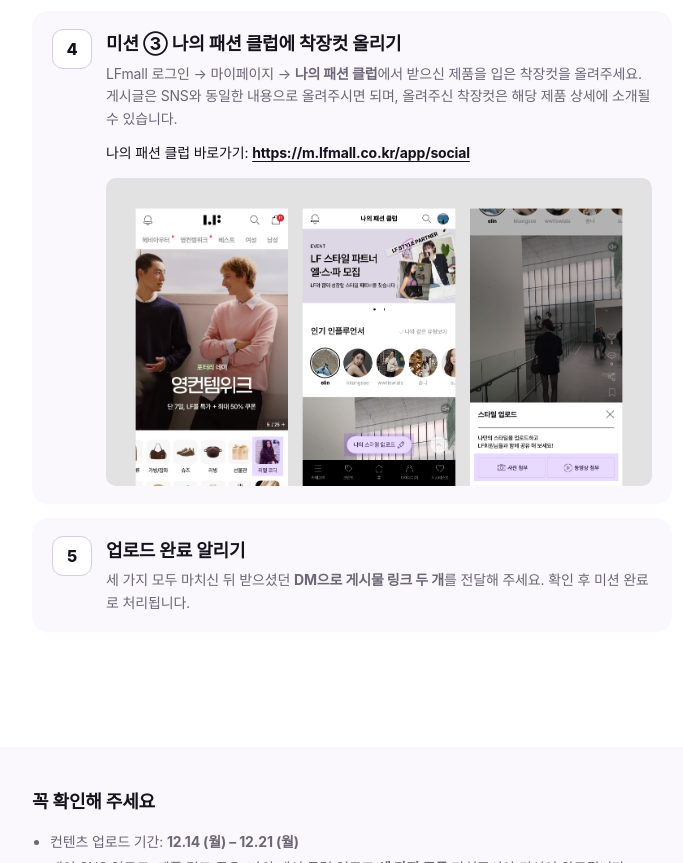
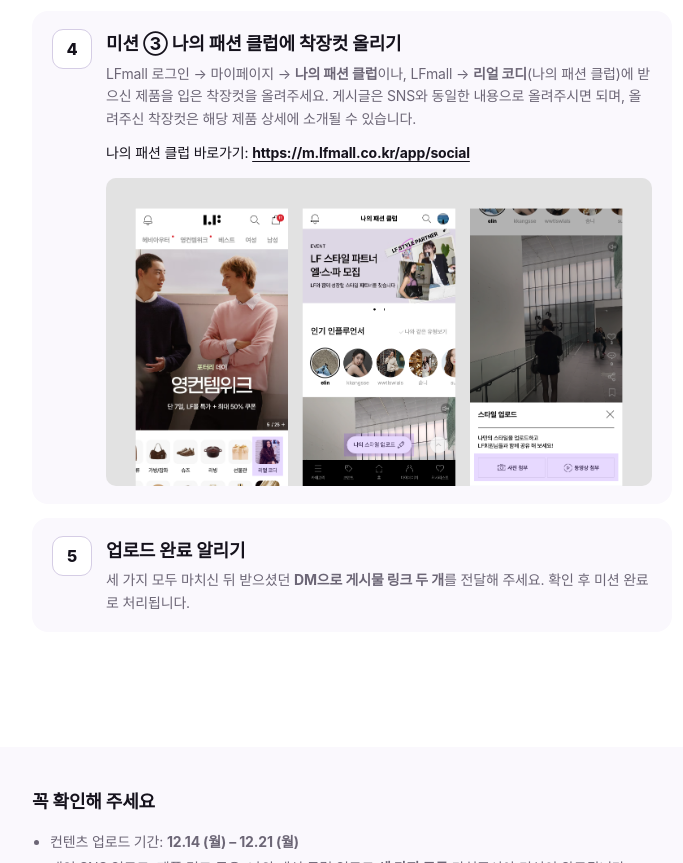
Before and after one commit to syleelfcorp/lfstylepick, a plain HTML site: page guide-2.html in a window 1280 px wide. Shown: the part 838-1701 px from the top of the page, without its empty margins (288-971 px from the left). Drawn offline with Linux system fonts and the light colour scheme; a web font is replaced by a local one.

Commit message:
안내서: 리얼 코디 경로를 나란히 적는다
나의 패션 클럽으로 가는 길이 두 가지라 둘 다 적는다.
1차 분들이 지금 쓰고 계신 페이지라 1차·2차 안내서를 함께 고친다.

Co-Authored-By: Claude Opus 5 <noreply@anthropic.com>

```diff
--- a/guide-2.html
+++ b/guide-2.html
@@ -86,7 +86,7 @@
         <span class="next-item__ico">4</span>
         <div>
           <h3>미션 ③ 나의 패션 클럽에 착장컷 올리기</h3>
-          <p>LFmall 로그인 → 마이페이지 → <b>나의 패션 클럽</b>에서 받으신 제품을 입은 착장컷을 올려주세요. 게시글은 SNS와 동일한 내용으로 올려주시면 되며, 올려주신 착장컷은 해당 제품 상세에 소개될 수 있습니다.</p>
+          <p>LFmall 로그인 → 마이페이지 → <b>나의 패션 클럽</b>이나, LFmall → <b>리얼 코디</b>(나의 패션 클럽)에 받으신 제품을 입은 착장컷을 올려주세요. 게시글은 SNS와 동일한 내용으로 올려주시면 되며, 올려주신 착장컷은 해당 제품 상세에 소개될 수 있습니다.</p>
           <p class="mfc-go">나의 패션 클럽 바로가기: <a href="https://m.lfmall.co.kr/app/social" target="_blank" rel="noopener">https://m.lfmall.co.kr/app/social</a></p>
           <img class="img-slot__img" src="mfc.png" width="1343" height="756"
                alt="LFmall 앱 홈에서 나의 패션 클럽으로 들어가 '나의 스타일 업로드'로 사진을 올리는 화면 순서">
```
Also changed, not shown: guide.html (+1 -1 lines).
